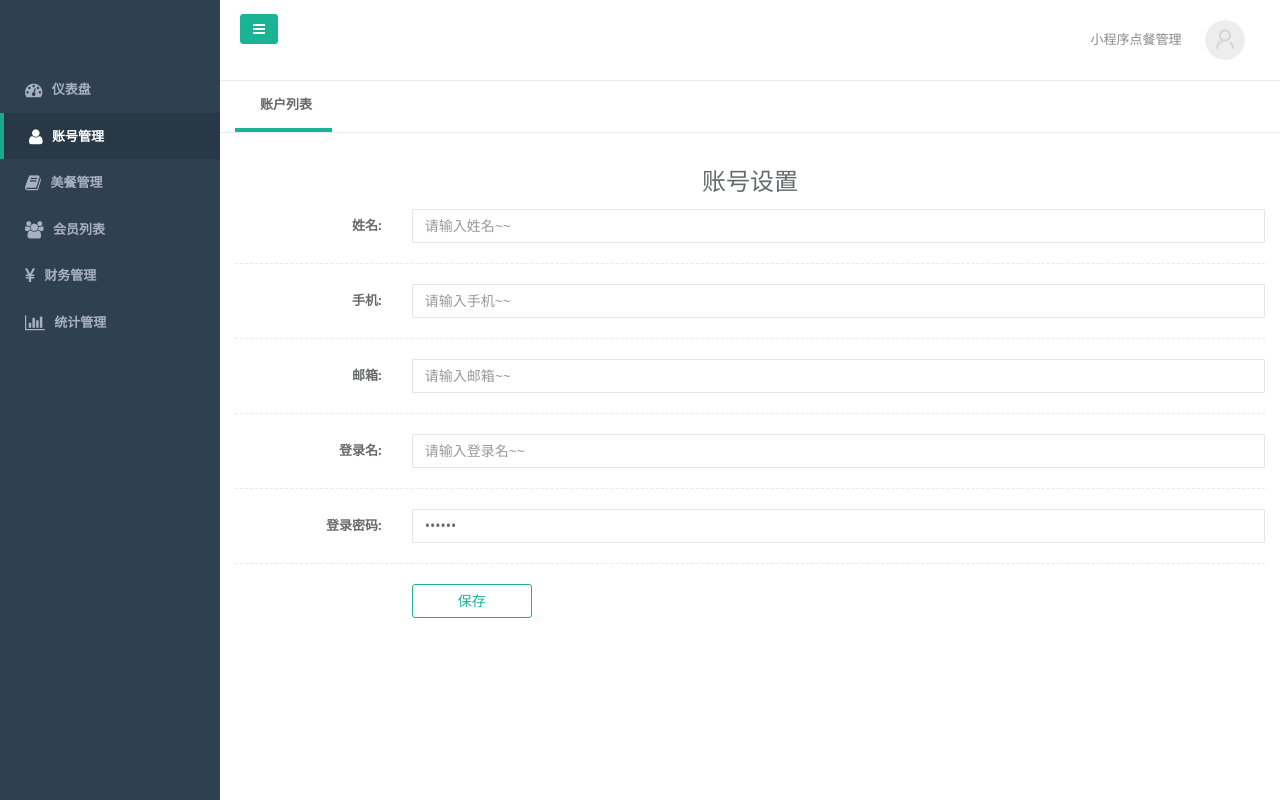
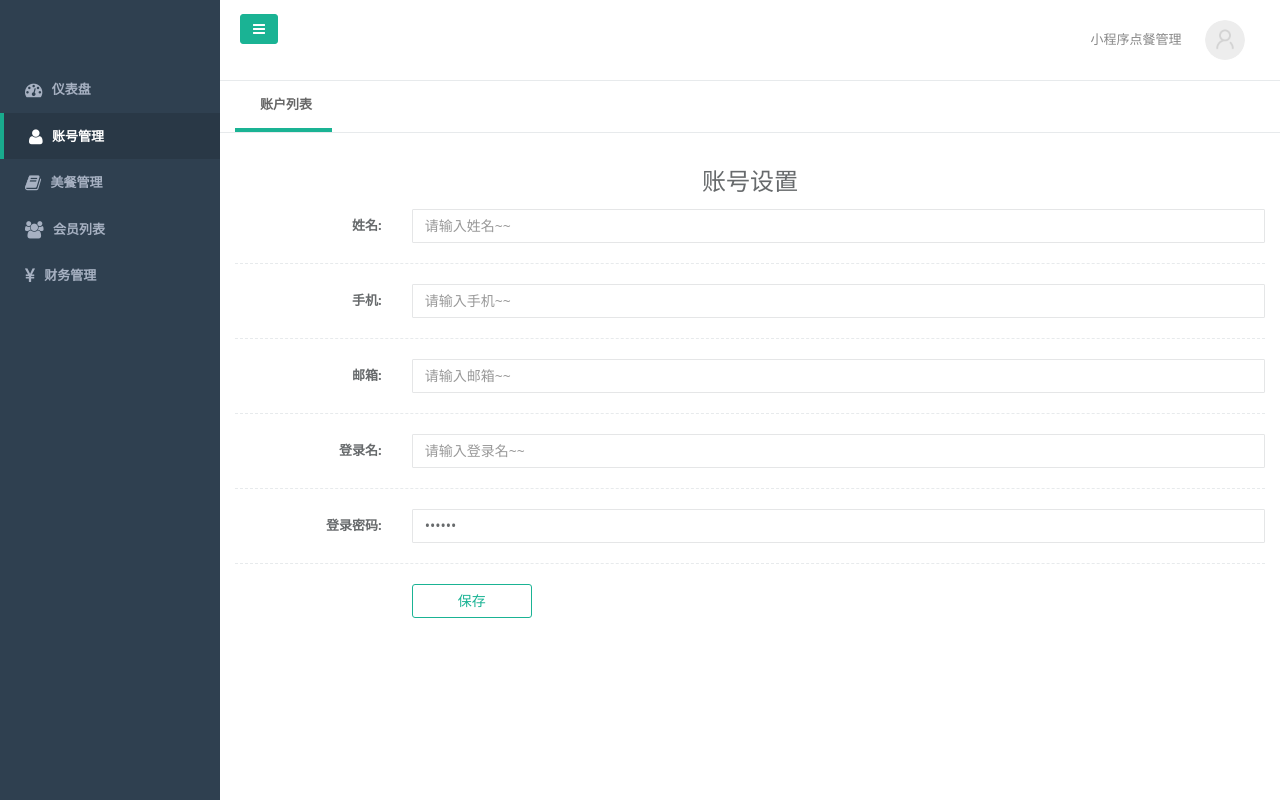
Before and after one commit to MartinXuc/2023Summer_BigProject, a Python web app: template web/templates/account/set.html in a window 1280 px wide. Run offline with Jinja, Linux system fonts and the light colour scheme; the template is opened without the code that fills it, so the values that code supplies are empty; some libraries are stand-ins or nearby versions.

Commit message:
remove stat

```diff
--- a/web/templates/common/layout_main.html
+++ b/web/templates/common/layout_main.html
@@ -39,10 +39,10 @@
                     <a href="{{ build_url('/finance/index') }}"><i class="fa fa-rmb fa-lg"></i> <span
                             class="nav-label">财务管理</span></a>
                 </li>
-                <li class="stat">
-                    <a href="{{ build_url('/stat/index') }}"><i class="fa fa-bar-chart fa-lg"></i> <span
-                            class="nav-label">统计管理</span></a>
-                </li>
+{#                <li class="stat">#}
+{#                    <a href="{{ build_url('/stat/index') }}"><i class="fa fa-bar-chart fa-lg"></i> <span#}
+{#                            class="nav-label">统计管理</span></a>#}
+{#                </li>#}
             </ul>
 
         </div>
```
Also changed, not shown: 1 other file.
